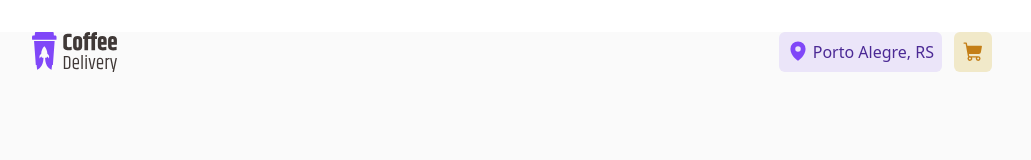
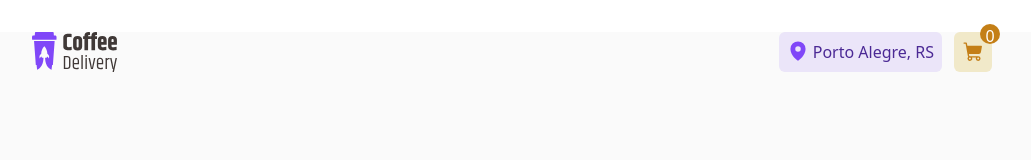
Before and after one commit to pedrogagodev/Coffee-Shop-Delivery, a React (Vite) app: page / in a window 1280 px wide. Shown: the top 160 px of the page, without its empty margins (128-1159 px from the left). Built offline with nearby package versions, Linux system fonts and the light colour scheme.

Commit message:
feat: shows in the header the number of items in the cart

```diff
--- a/src/components/Header.tsx
+++ b/src/components/Header.tsx
@@ -9,6 +9,9 @@ export function Header() {
   const { coffees } = useContext(CoffeeContext);
   const navigate = useNavigate();
   const coffeesInCart = coffees.filter((coffee) => coffee.quantity > 0);
+  const totalItemsInCart = coffeesInCart.reduce((total, coffee) => {
+    return total + coffee.quantity;
+  }, 0);
   const handleClick = (): void | Promise<void> => {
     if (coffeesInCart.length !== 0) {
       navigate('checkout');
@@ -26,9 +29,12 @@ export function Header() {
           <span className="text-purple-dark">Porto Alegre, RS</span>
         </div>
         <div
-          className="flex cursor-pointer items-center rounded-md bg-yellow-light p-2"
+          className="relative flex cursor-pointer items-center rounded-md bg-yellow-light p-2"
           onClick={handleClick}
         >
+          <div className="absolute right-0 top-0 flex h-5 w-5 -translate-y-2 translate-x-2 justify-center rounded-full bg-yellow-dark text-white">
+            {totalItemsInCart}
+          </div>
           <ShoppingCart size={22} weight="fill" className="text-yellow-dark" />
         </div>
       </div>
```
